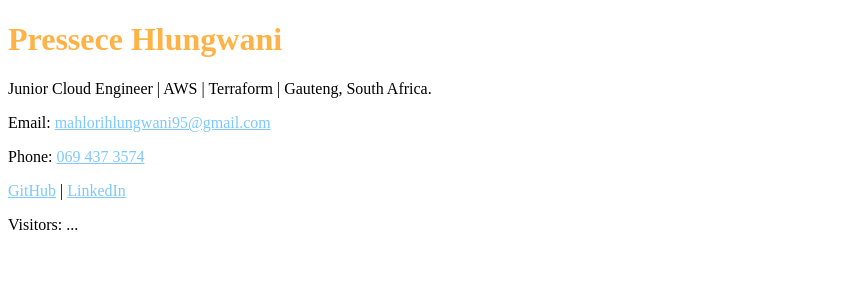
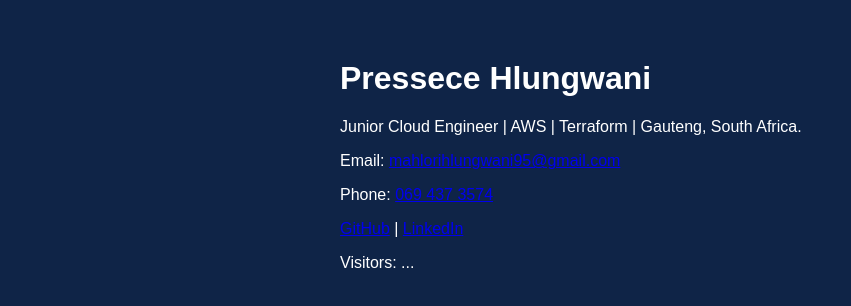
Before and after one commit to pressence43/aws-resume-site, a plain HTML site: page index.html in a window 1280 px wide. Shown: the whole page, without its empty margins (0-851 px from the left). Drawn offline with Linux system fonts and the light colour scheme; no server answers.

Commit message:
Fix body style

```diff
--- a/index.html
+++ b/index.html
@@ -5,9 +5,8 @@
   <meta name="viewport" content="width=device-width, initial-scale=1">
   <title>Pressece Hlungwani</title>
   <style>
-    body {     body { font-family: Arial, sans-serif; max-width: 600px; margin: 60px auto; padding: 0 20px; background: #0f2447; background: linear-gradient(135deg, #0f2447, #1b4b6b) fixed; color: #ffffff; }
-    h1, h2 { color: #ffb347; }
-    a { color: #7ec8ff; }     }
+    body{ font-family: Arial, sans-serif; max-width: 600px; margin: 60px auto; padding: 0 20px;
+        background: #0f2447; color: #ffffff; }
   </style>
 </head>
 <body>
```
